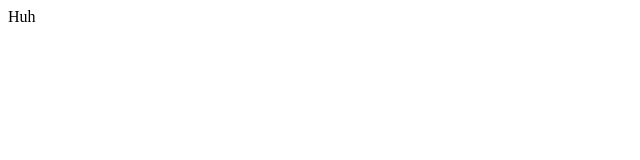
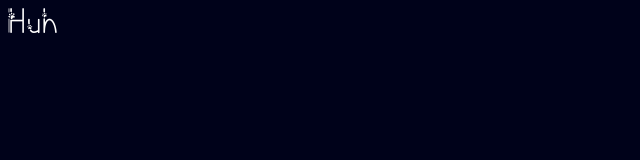
Before and after one commit to emiromu/hayashi-neko-restaurant, a website built with webpack: page dist/index.html in a window 1280 px wide. Shown: the whole page, without its empty margins (0-640 px from the left). Built offline with nearby package versions, Linux system fonts and the light colour scheme; a web font is replaced by a local one.

Commit message:
Working empty website; Init finalized

```diff
--- a/package.json
+++ b/package.json
@@ -17,6 +17,9 @@
   },
   "homepage": "https://github.com/emiromu/hayashi-neko-restaurant#readme",
   "devDependencies": {
+    "css-loader": "^6.3.0",
+    "csv-loader": "^3.0.3",
+    "style-loader": "^3.3.0",
     "webpack": "^5.53.0",
     "webpack-cli": "^4.8.0"
   }
--- a/src/index.js
+++ b/src/index.js
@@ -1,22 +1,19 @@
 import './style.css';
 //import Icon from './assets/cat.jpg';
 
+console.log('いらっしゃいませにゃ！');
 
+function componentBanner() {
 
-function component() {
-  const element = document.createElement('div');
+    const banner = document.createElement('div');
+    banner.innerHTML = 'Huh' + '<br/>';
+    banner.classList.add('meows');
 
-  element.innerHTML = 'Huh' + '<br/>';
-  console.log('Welcome');
+    //const myIcon = new Image();
+    //myIcon.src = Icon;
+    //element.appendChild(myIcon);
 
-  //element.classList.add('hello');
-
-  //const myIcon = new Image();
-  //myIcon.src = Icon;
-  //element.appendChild(myIcon);
-
-  return element;
-
+    return banner;
 }
 
-document.body.appendChild(component());
+document.body.appendChild(componentBanner());
--- a/src/style.css
+++ b/src/style.css
@@ -6,7 +6,7 @@
     font-style: normal;
   }
 
-.meow {
+.meows{
     color: white;
     font-family: 'MeowsFont';
     font-size: xx-large;
```
Also changed, not shown: dist/index.html, dist/main.js, 2 other files.
